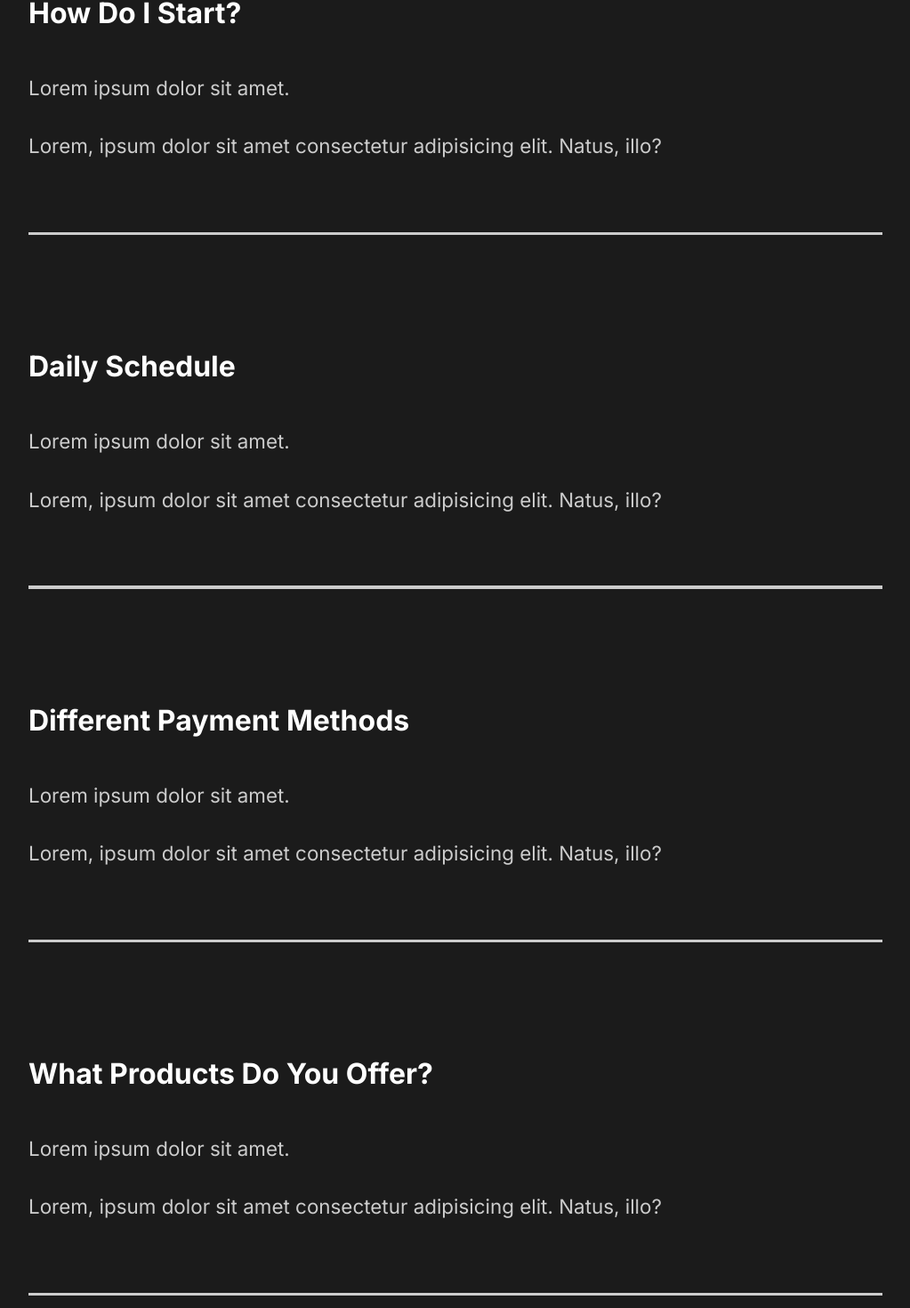
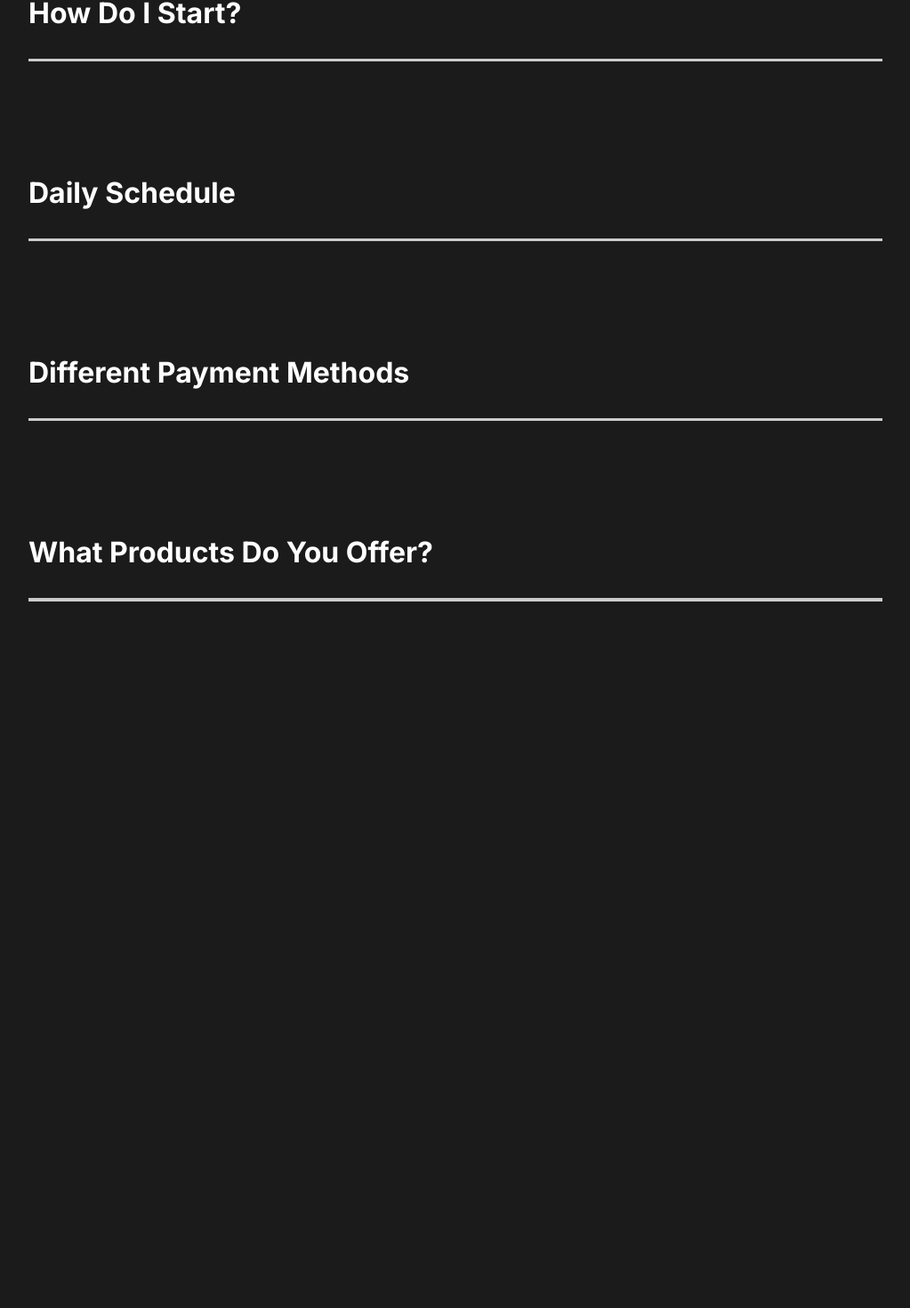
Before and after one commit to tbutler01/the-creative-react-course-capture, a React (Create React App) app: page / in a window 1280 px wide. Shown: the part 2470-3940 px from the top of the page at 89% size, without its empty margins (128-1151 px from the left). After the commit the page ends 3306 px from the top, so only its background shows below. Built offline with nearby package versions, Linux system fonts and the light colour scheme.

Commit message:
18. Faq Animation

```diff
--- a/src/components/FaqSection.js
+++ b/src/components/FaqSection.js
@@ -1,42 +1,38 @@
 import styled from 'styled-components';
 import { About } from '../styles';
+import Toggle from './Toggle';
+import { AnimateSharedLayout } from 'framer-motion';
 
 const FaqSection = () => {
     return (
         <Faq>
             <h2>Any Questions <span>FAQ</span></h2>
-            <div className="question">
-                <h4>How Do I Start?</h4>
+            <AnimateSharedLayout>
+                <Toggle title='How Do I Start?'>
                         <div className="answer">
                             <p>Lorem ipsum dolor sit amet.</p>
                             <p>Lorem, ipsum dolor sit amet consectetur adipisicing elit. Natus, illo?</p>
                         </div>
-                <div className="faq-line"></div>
-            </div>
-            <div className="question">
-                <h4>Daily Schedule</h4>
+                </Toggle>
+                <Toggle title='Daily Schedule'>
                         <div className="answer">
                             <p>Lorem ipsum dolor sit amet.</p>
                             <p>Lorem, ipsum dolor sit amet consectetur adipisicing elit. Natus, illo?</p>
                         </div>
-                <div className="faq-line"></div>
-            </div>
-            <div className="question">
-                <h4>Different Payment Methods</h4>
+                </Toggle>
+                <Toggle title='Different Payment Methods'>
                         <div className="answer">
                             <p>Lorem ipsum dolor sit amet.</p>
                             <p>Lorem, ipsum dolor sit amet consectetur adipisicing elit. Natus, illo?</p>
                         </div>
-                <div className="faq-line"></div>
-            </div>
-            <div className="question">
-                <h4>What Products Do You Offer?</h4>
+                </Toggle>
+                <Toggle title='What Products Do You Offer?'>
                         <div className="answer">
                             <p>Lorem ipsum dolor sit amet.</p>
                             <p>Lorem, ipsum dolor sit amet consectetur adipisicing elit. Natus, illo?</p>
                         </div>
-                <div className="faq-line"></div>
-            </div>
+                </Toggle>
+            </AnimateSharedLayout>
         </Faq>
     );
 }
--- /dev/null
+++ b/src/components/Toggle.js
@@ -0,0 +1,15 @@
+import { motion } from 'framer-motion';
+import { useState } from 'react';
+
+const Toggle = ({ children, title }) => {
+    const [toggle, setToggle] = useState(false);
+    return (
+        <motion.div layout className="question" onClick={() => setToggle(!toggle)}>
+            <motion.h4 layout>{title}</motion.h4>
+            {toggle ? children : ''}
+            <div className="faq-line"></div>
+        </motion.div>
+    );
+}
+
+export default Toggle;
```
Also changed, not shown: 1 other file (tests, documents, lock files or other folders). Lines whose indentation alone changed are shown as unchanged.
